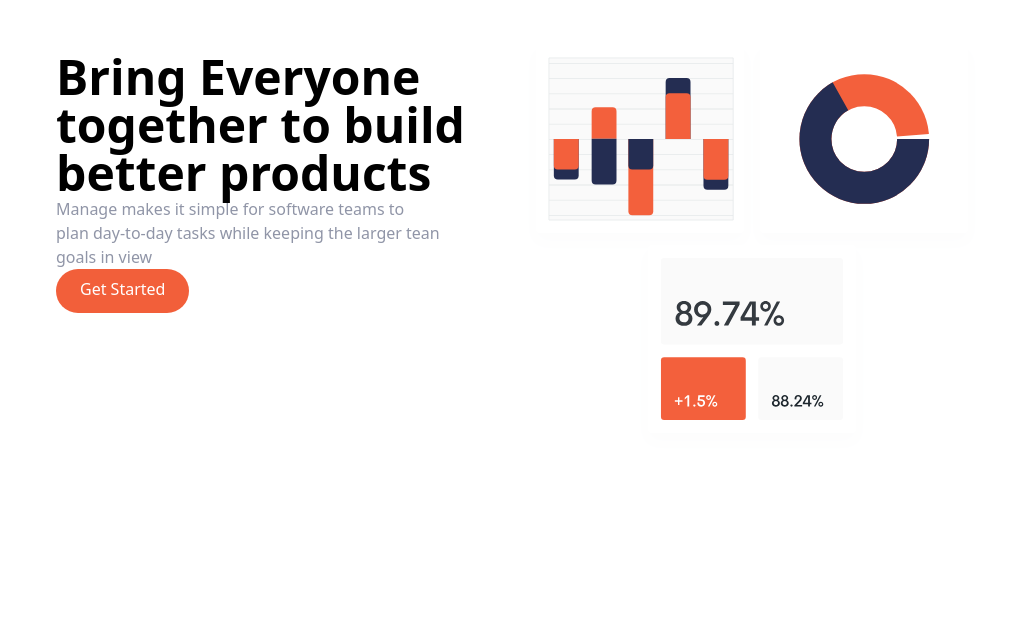
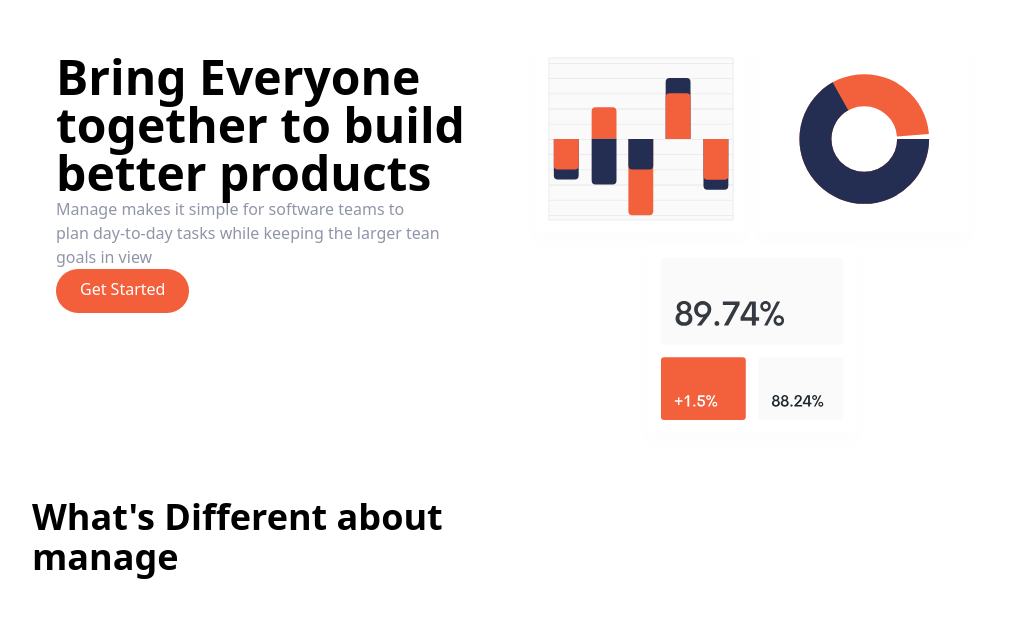
Before and after one commit to SubhanRaj/manage-a-tailwind-css-project, a website: page index.html in a window 1280 px wide. Shown: the part 95-712 px from the top of the page, without its empty margins (120-1135 px from the left). Drawn offline with Linux system fonts and the light colour scheme.

Commit message:
features section

```diff
--- a/index.html
+++ b/index.html
@@ -58,6 +58,20 @@
             </div>
         </div>
     </section>
+    <!-- features -->
+     <section id="features">
+        <!-- Flex container -->
+        <div class="container flex flex-col px-4 mx-auto mt-10 space-y-12 md:space-y-0 md:flex-row">
+            <!-- What's different -->
+            <div class="flex flex-col space-12-y md:w:1/2">
+                <h2 class="max-w-md text-4xl font-bold text-center md:text-left">
+                    What's Different about manage
+                </h2>
+            </div>
+            <!-- Numbered List -->
+            <div></div>
+        </div>
+     </section>
 </body>
 
 </html>
```
